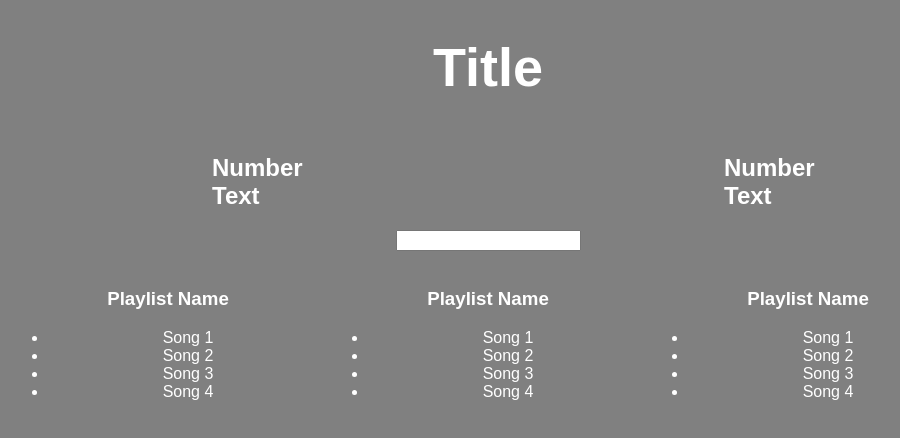
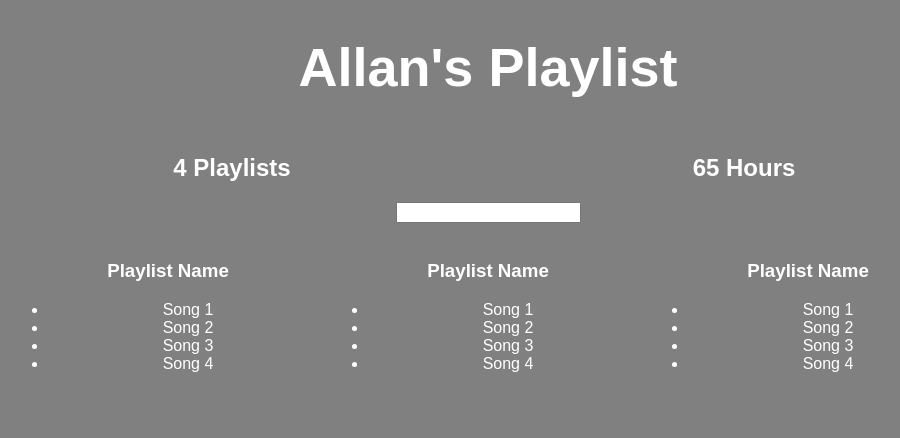
Before and after one commit to Allan-Mallya/playlists, a React (Create React App) app: page / in a window 1280 px wide. Shown: the top 438 px of the page, without its empty margins (152-1052 px from the left). Built offline with nearby package versions, Linux system fonts and the light colour scheme.

Commit message:
playlists additions

```diff
--- a/src/App.js
+++ b/src/App.js
@@ -6,18 +6,64 @@
   color: '#fff',
 }
 
-class Aggregate extends Component{
+let fakeserverData = {
+                      user : {
+                        name:'Allan',
+                        playlists: [
+                        {
+                          name: 'MyFavs',
+                          songs: [{name:'Yo', duration: 1234},{name : ' yo yo yoy oii',duration: 45623},{name: 'killa cam',duration: 12345}]
+                       },
+                       {
+                          name: 'MyFavs',
+                          songs: [{name:'Yo', duration: 1234},{name : ' yo yo yoy oii',duration: 45623},{name: 'killa cam',duration: 12345}]
+                       },
+                       {
+                          name: 'MyFavs',
+                          songs: [{name:'Yo', duration: 1234},{name : ' yo yo yoy oii',duration: 45623},{name: 'killa cam',duration: 12345}]
+                       },
+                       {
+                          name: 'MyFavs',
+                          songs: [{name:'Yo', duration: 1234},{name : ' yo yo yoy oii',duration: 45623},{name: 'killa cam',duration: 12345}]
+                       }
+                       ]
+                     }
+                    };
+
+
+
+class PlaylistCounter extends Component{
   render() {
     return (
-            <div style={{width: '40%', display: 'inline-block'}}
+            <div style={{...defaultStyle, width: '40%', display: 'inline-block'}}
             className="aggregate">
-              <h2 style ={{...defaultStyle, width: '40px', display: 'inline-block'}}>Number Text</h2>
+              <h2>{this.props.playlists.length} Playlists</h2>
             </div>
       );
   }
 }
 
+
+class HoursCounter extends Component{
+  render() {
+    let allSongs = this.props.playlists.reduce((songs, eachPlaylist)=>{
+      return songs.concat(eachPlaylist.songs)
+    },[]);
+
+    let totalhours = Math.floor((allSongs.reduce((sum,eachSong)=> {return sum + eachSong.duration},0))/3600)
+
+    return (
+            <div style={{...defaultStyle, width: '40%', display: 'inline-block'}}
+            className="aggregate">
+              <h2>{totalhours} Hours</h2>
+            </div>
+      );
+  }
+}
+
+
 class Filter extends Component{
+
   render() {
     return (
           <div style={defaultStyle}>
@@ -43,17 +89,35 @@
 
 class App extends Component {
 
+  constructor(){
+    super();
+    this.state = {serverData: {}}
+  }
+
+
+  componentDidMount(){
+    setTimeout(() =>
+    {
+    this.setState({serverData: fakeserverData})
+    }, 1000);
+  }
+
   render() {
     let name = "Allan";
     //let color = {green};
     return (
-      <div className="App" style={{...defaultStyle, 'height': '100%', 'width': '100%'}}>
+      <div className="App">
 
-        <h1 style={{...defaultStyle, 'font-size' : '54px'}}>Title</h1>
+      {this.state.serverData.user ?
+        <div>
 
-          <Aggregate/>
+          <h1 style={{...defaultStyle, 'font-size' : '54px'}}>
+          {this.state.serverData.user.name}'s Playlist
+          </h1>
 
-          <Aggregate/>
+          <PlaylistCounter playlists= {this.state.serverData.user.playlists} />
+
+          <HoursCounter playlists= {this.state.serverData.user.playlists} />
 
           <Filter/>
 
@@ -63,7 +127,9 @@
 
           <Playlist/>
 
-      </div>
+      </div> : <h1 style = {{...defaultStyle}}> Loading...</h1>
+    }
+    </div>
     );
   }
 }
```
